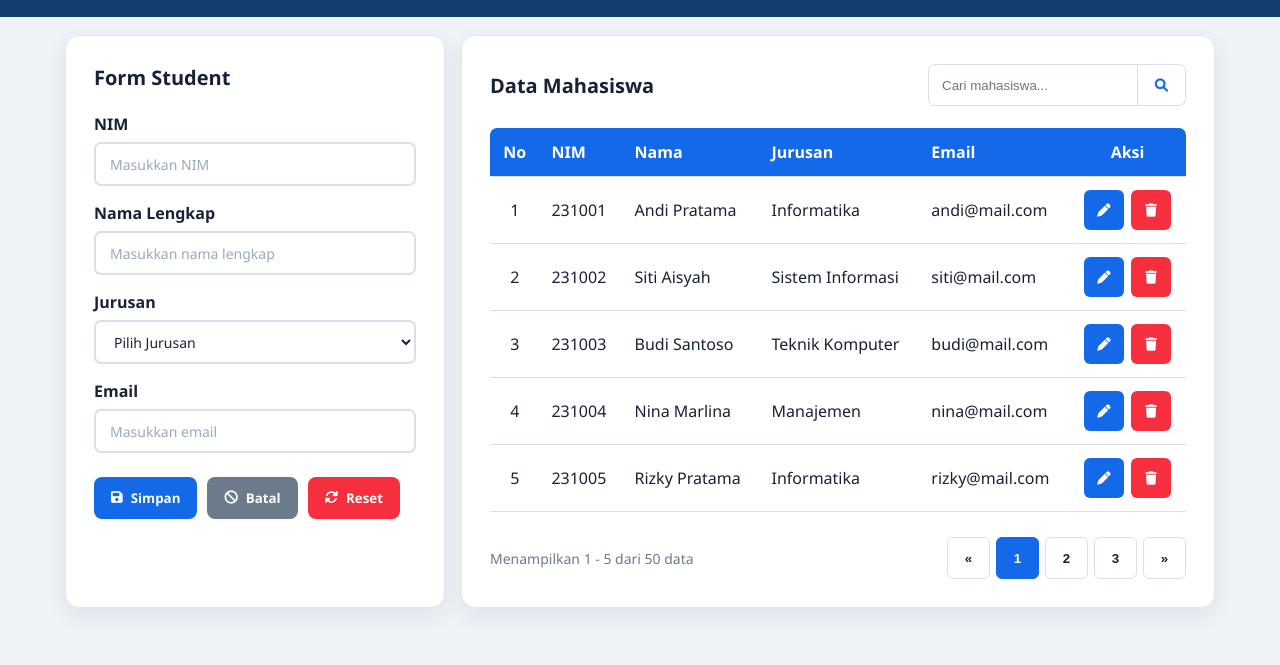
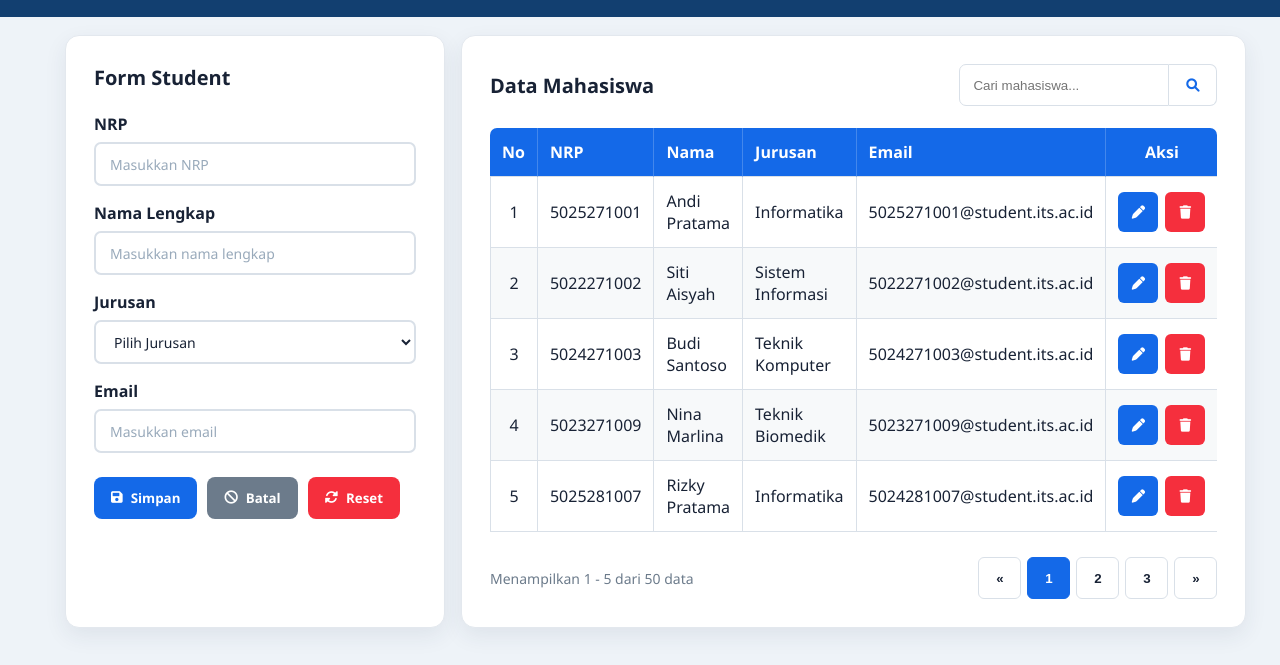
Before and after one commit to tjoyager/Pemrograman-Web_Hadryan-Rizky-Dimas-Saputra_5025251027, a plain HTML site: page Pertemuan5/index.html in a window 1280 px wide. Shown: the part 59-724 px from the top of the page. Drawn offline with Linux system fonts and the light colour scheme.

Commit message:
Revisi Pertemuan 5

```diff
--- a/Pertemuan5/index.html
+++ b/Pertemuan5/index.html
@@ -5,15 +5,12 @@
     <meta name="viewport" content="width=device-width, initial-scale=1.0">
     <title>Student Management</title>
 
-    <!-- FontAwesome untuk Icon -->
     <link href="https://cdnjs.cloudflare.com/ajax/libs/font-awesome/6.0.0/css/all.min.css" rel="stylesheet">
 
-    <!-- Panggilan ke file CSS Eksternal -->
     <link rel="stylesheet" href="style.css">
 </head>
 <body>
 
-    <!-- Area Navbar -->
     <nav class="navbar">
         <div class="brand">
             <h2><i class="fas fa-graduation-cap"></i> Student Management</h2>
@@ -28,16 +25,14 @@
         </div>
     </nav>
 
-    <!-- Layout Utama -->
     <div class="container">
 
-        <!-- Area Form Student -->
         <div class="card">
             <h2 class="card-title">Form Student</h2>
             <form>
                 <div class="form-group">
-                    <label>NIM</label>
-                    <input type="text" placeholder="Masukkan NIM">
+                    <label>NRP</label>
+                    <input type="text" placeholder="Masukkan NRP">
                 </div>
                 <div class="form-group">
                     <label>Nama Lengkap</label>
@@ -65,7 +60,6 @@
             </form>
         </div>
 
-        <!-- Area Data Mahasiswa -->
         <div class="card">
             <div class="table-header">
                 <h2 class="card-title" style="margin-bottom: 0;">Data Mahasiswa</h2>
@@ -80,7 +74,7 @@
                     <thead>
                         <tr>
                             <th>No</th>
-                            <th>NIM</th>
+                            <th>NRP</th>
                             <th>Nama</th>
                             <th>Jurusan</th>
                             <th>Email</th>
@@ -90,10 +84,10 @@
                     <tbody>
                         <tr>
                             <td>1</td>
-                            <td>231001</td>
+                            <td>5025271001</td>
                             <td>Andi Pratama</td>
                             <td>Informatika</td>
-                            <td>andi@mail.com</td>
+                            <td>5025271001@student.its.ac.id</td>
                             <td>
                                 <div class="actions">
                                     <button class="action edit"><i class="fas fa-pen"></i></button>
@@ -103,10 +97,10 @@
                         </tr>
                         <tr>
                             <td>2</td>
-                            <td>231002</td>
+                            <td>5022271002</td>
                             <td>Siti Aisyah</td>
                             <td>Sistem Informasi</td>
-                            <td>siti@mail.com</td>
+                            <td>5022271002@student.its.ac.id</td>
                             <td>
                                 <div class="actions">
                                     <button class="action edit"><i class="fas fa-pen"></i></button>
@@ -116,10 +110,10 @@
                         </tr>
                         <tr>
                             <td>3</td>
-                            <td>231003</td>
+                            <td>5024271003</td>
                             <td>Budi Santoso</td>
                             <td>Teknik Komputer</td>
-                            <td>budi@mail.com</td>
+                            <td>5024271003@student.its.ac.id</td>
                             <td>
                                 <div class="actions">
                                     <button class="action edit"><i class="fas fa-pen"></i></button>
@@ -129,10 +123,10 @@
                         </tr>
                         <tr>
                             <td>4</td>
-                            <td>231004</td>
+                            <td>5023271009</td>
                             <td>Nina Marlina</td>
-                            <td>Manajemen</td>
-                            <td>nina@mail.com</td>
+                            <td>Teknik Biomedik</td>
+                            <td>5023271009@student.its.ac.id</td>
                             <td>
                                 <div class="actions">
                                     <button class="action edit"><i class="fas fa-pen"></i></button>
@@ -142,10 +136,10 @@
                         </tr>
                         <tr>
                             <td>5</td>
-                            <td>231005</td>
+                            <td>5025281007</td>
                             <td>Rizky Pratama</td>
                             <td>Informatika</td>
-                            <td>rizky@mail.com</td>
+                            <td>5024281007@student.its.ac.id</td>
                             <td>
                                 <div class="actions">
                                     <button class="action edit"><i class="fas fa-pen"></i></button>
--- a/Pertemuan5/style.css
+++ b/Pertemuan5/style.css
@@ -1,4 +1,3 @@
-/* 1. CSS Reset dan Global Style */
 * {
     margin: 0;
     padding: 0;
@@ -11,7 +10,6 @@
     background: #eef3f8;
 }
 
-/* 2. CSS Variables */
 :root {
     --primary: #1469e8;
     --primary-dark: #0f4fae;
@@ -23,7 +21,6 @@
     --radius: 14px;
 }
 
-/* 3. Struktur Navbar */
 .navbar {
     height: 76px;
     padding: 0 34px;
@@ -55,7 +52,6 @@
     cursor: pointer;
 }
 
-/* 4. Layout Utama dengan CSS Grid */
 .container {
     width: min(1150px, calc(100% - 32px));
     margin: 18px auto;
@@ -64,7 +60,6 @@
     gap: 16px;
 }
 
-/* 5. Card Component */
 .card {
     background: var(--surface);
     border: 1px solid #e3e8ee;
@@ -77,7 +72,6 @@
     font-size: 20px;
 }
 
-/* 6 & 7. Struktur Form Student & Focus State */
 .form-group {
     margin-bottom: 16px;
 }
@@ -108,7 +102,6 @@
     box-shadow: 0 0 0 3px rgba(20, 105, 232, .10);
 }
 
-/* 8. Button Component */
 .form-actions {
     display: flex;
     gap: 10px;
@@ -132,7 +125,6 @@
 .btn-secondary { background: var(--secondary); }
 .btn-danger { background: var(--danger); }
 
-/* 9. Search Box dengan Flexbox */
 .table-header {
     display: flex;
     justify-content: space-between;
@@ -160,7 +152,6 @@
     cursor: pointer;
 }
 
-/* 10. Struktur Table */
 .table-responsive {
     overflow-x: auto;
 }
@@ -173,20 +164,32 @@
 th, td {
     padding: 13px 12px;
     border-bottom: 1px solid var(--border);
+    border-right: 1px solid var(--border);
+}
+th:last-child, td:last-child {
+    border-right: none;
+}
+td:first-child {
+    border-left: 1px solid var(--border);
 }
 th {
     color: white;
     background: var(--primary);
     font-weight: 600;
+    border-right: 1px solid rgba(255,255,255,0.2);
 }
 th:first-child { border-top-left-radius: 7px; text-align: center; }
-th:last-child { border-top-right-radius: 7px; text-align: center; }
+th:last-child { border-top-right-radius: 7px; text-align: center; border-right: none; }
 td:first-child, td:last-child { text-align: center; }
-tbody tr:hover {
-    background: #f5f9ff;
+
+tbody tr:nth-child(even) {
+    background-color: #f7f9fa;
 }
 
-/* 11. Action Button: Edit dan Delete */
+tbody tr:hover {
+    background-color: #eef3f8;
+}
+
 .actions {
     display: flex;
     gap: 7px;
@@ -203,7 +206,6 @@
 .edit { background: var(--primary); }
 .delete { background: var(--danger); }
 
-/* 12. Pagination */
 .pagination-container {
     display: flex;
     justify-content: space-between;
@@ -235,7 +237,6 @@
     border-color: var(--primary);
 }
 
-/* 13. Responsive Design */
 @media (max-width: 950px) {
     .container {
         grid-template-columns: 1fr;
```
